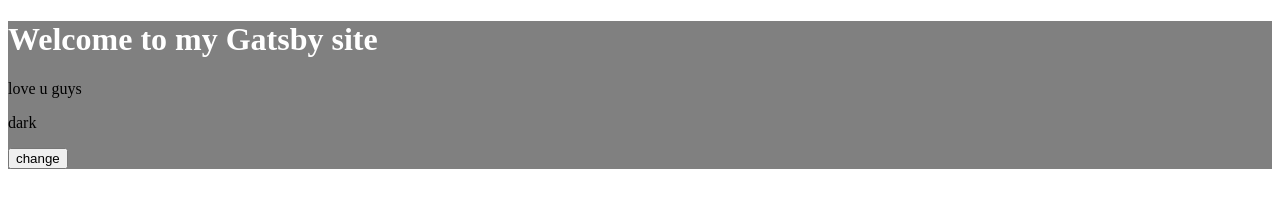
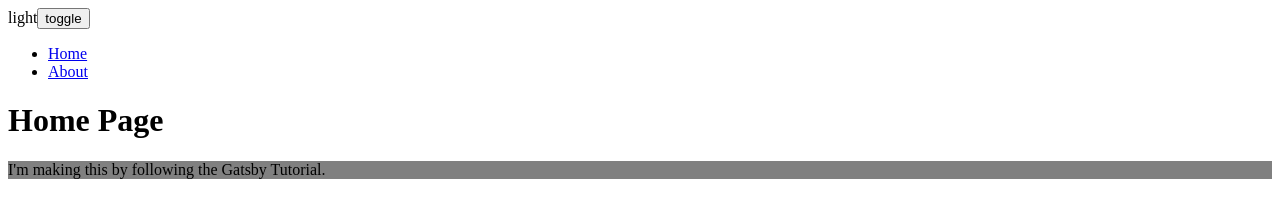
Before and after one commit to scv057/me, a Gatsby site: page / in a window 1280 px wide. Built offline with nearby package versions, Linux system fonts and the light colour scheme; Gatsby itself is replaced by a stand-in of ours.

Commit message:
feat: 完成主题切换逻辑

```diff
--- /dev/null
+++ b/src/components/layout.tsx
@@ -0,0 +1,30 @@
+import React from "react";
+import { Link } from "gatsby";
+import Theme from "../components/theme";
+
+interface IProps {
+    pageTitle: string;
+}
+
+const Layout: React.FC<IProps> = (props) => {
+    const {pageTitle, children} = props;
+
+    return (
+        <div>
+            <title>{ pageTitle }</title>
+            <Theme/>
+            <nav>
+                <ul>
+                    <li><Link to="/">Home</Link></li>
+                    <li><Link to="/about">About</Link></li>
+                </ul>
+            </nav>
+            <main>
+                <h1>{ pageTitle }</h1>
+                { children }
+            </main>
+        </div>
+    );
+};
+
+export default Layout;
--- /dev/null
+++ b/src/components/theme.tsx
@@ -0,0 +1,40 @@
+import React, { useEffect, useState } from "react";
+import '../css/index.css';
+
+const Theme: React.FC = (props) => {
+    const [ theme, setTheme ] = useState('');
+
+    useEffect(() => {
+        if (!theme) {
+            const themeMode = localStorage.getItem('themeMode');
+            setTheme(themeMode || 'light');
+            localStorage.setItem('themeMode', theme);
+            return;
+        }
+        const doc = document.documentElement;
+        doc.dataset.theme = theme;
+        localStorage.setItem('themeMode', theme);
+    }, [ theme ]);
+
+    useEffect(() => {
+        const themeMedia = window.matchMedia("(prefers-color-scheme: light)") as MediaQueryList;
+        const themeChangeHandler = (e: { matches: boolean; }) => {
+            e.matches ? setTheme('light') : setTheme('dark');
+        };
+        themeMedia.addListener(themeChangeHandler);
+        return themeMedia.addListener(themeChangeHandler);
+    }, [])
+
+    const changeTheme = () => {
+        setTheme(theme === 'light' ? 'dark' : 'light');
+    }
+
+    return (
+        <div>
+            {theme}
+            <button onClick={ changeTheme }>toggle</button>
+        </div>
+    )
+};
+
+export default Theme;
--- a/src/hooks/useTheme.ts
+++ b/src/hooks/useTheme.ts
@@ -20,8 +20,6 @@
 
 export const ThemeContext = React.createContext<string>('light');
 
-export function useTheme() {
-    const theme = useContext(ThemeContext);
-
-    return colorMap[theme];
+export function useTheme(): string {
+    return useContext(ThemeContext);
 }
--- a/src/pages/index.tsx
+++ b/src/pages/index.tsx
@@ -1,35 +1,14 @@
 import React, {useEffect, useState} from "react"
-import {ThemeContext, useTheme} from "../hooks/useTheme";
-import '../css/index.css';
+import Layout from "../components/layout";
+
+const css_var = `var()`
 
 const IndexPage = () => {
-    const [theme, setTheme] = useState('dark');
-
-    useEffect(() => {
-        const doc = document.documentElement;
-        doc.dataset.theme = theme;
-    }, [theme]);
-
-
     return (
-        <ThemeContext.Provider value={theme}>
-            <main style={{backgroundColor: 'var(--background-color)'}}>
-                <title>
-                    Home
-                </title>
-                <h1 style={{color: 'var(--font-color)'}}>Welcome to my Gatsby site</h1>
-                <p>
-                    love u guys
-                </p>
-                <p>{theme}</p>
-                <button onClick={()=>{
-                    setTheme(preTheme=>{
-                        return preTheme === 'dark' ? 'light' : 'dark';
-                    })
-                }}>change</button>
-            </main>
-        </ThemeContext.Provider>
+        <Layout pageTitle="Home Page">
+            <p style={{color: 'var(--font-color)', backgroundColor: 'var(--background-color)'}}>I'm making this by following the Gatsby Tutorial.</p>
+        </Layout>
     );
-}
+};
 
 export default IndexPage
```
Also changed, not shown: src/pages/about.tsx (+5 -6 lines).
